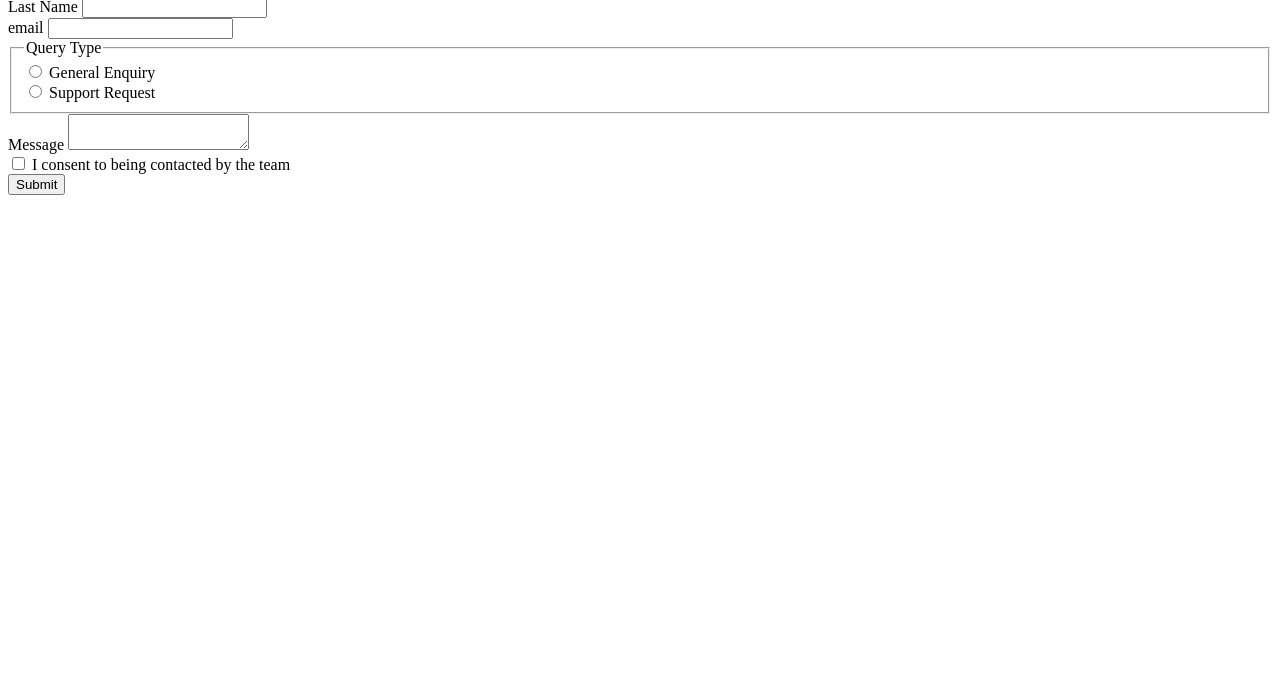
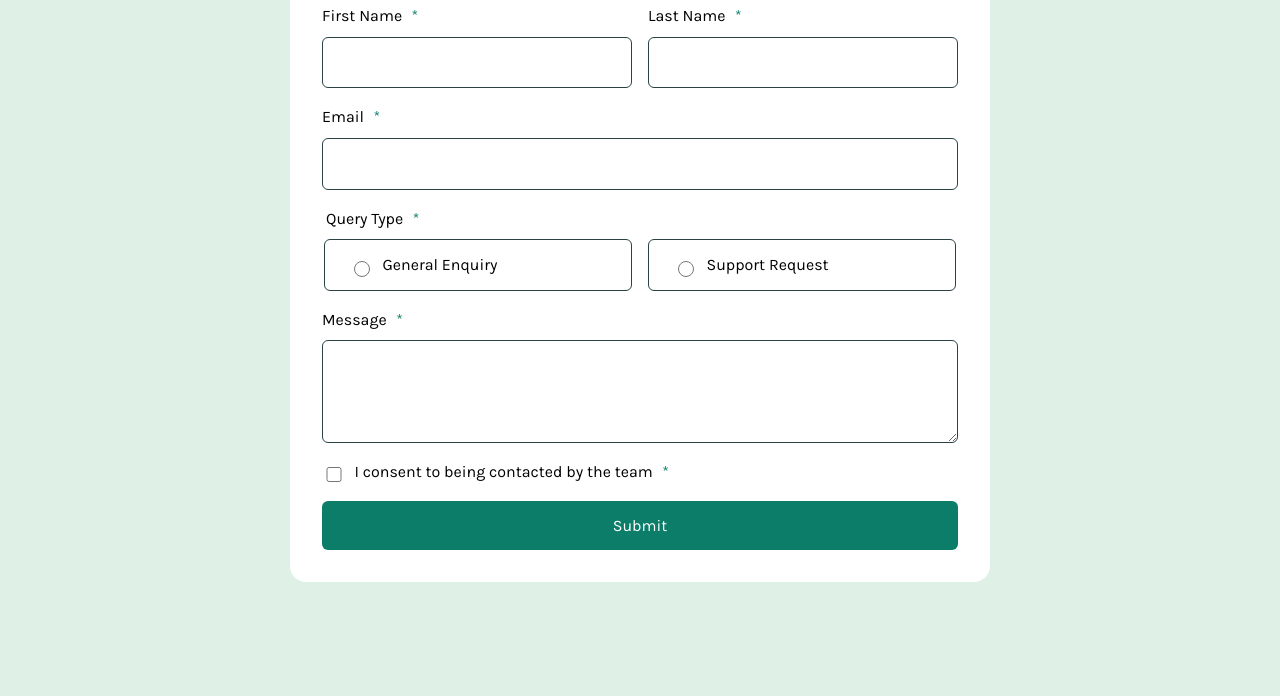
Before and after one commit to razzasid/Frontend-Challanges, a plain HTML site: page contact-form-main/index.html in a window 1280 px wide. Shown: the part 104-800 px from the top of the page. Drawn offline with Linux system fonts and the light colour scheme.

Commit message:
design form

```diff
--- a/contact-form-main/index.html
+++ b/contact-form-main/index.html
@@ -12,6 +12,7 @@
       href="./assets/images/favicon-32x32.png"
     />
 
+    <link rel="stylesheet" href="style.css" />
     <title>Frontend Mentor | Contact form</title>
   </head>
   <body>
@@ -29,12 +30,12 @@
           <input type="text" name="last_name" id="lname" required />
         </div>
 
-        <div class="form-group">
-          <label for="email">email</label>
+        <div class="form-group span-all">
+          <label for="email">Email</label>
           <input type="email" name="email" id="email" required />
         </div>
 
-        <fieldset>
+        <fieldset class="span-all">
           <legend>Query Type</legend>
 
           <div class="form-group">
@@ -60,17 +61,17 @@
           </div>
         </fieldset>
 
-        <div class="form-group">
+        <div class="form-group span-all">
           <label for="message">Message</label>
           <textarea name="message" id="message" required></textarea>
         </div>
 
-        <div class="form-group">
+        <div class="form-group span-all">
           <input type="checkbox" name="consent" id="consent" required />
           <label for="consent">I consent to being contacted by the team</label>
         </div>
 
-        <button>Submit</button>
+        <button class="span-all">Submit</button>
       </form>
     </main>
 
--- /dev/null
+++ b/contact-form-main/style.css
@@ -0,0 +1,165 @@
+@font-face {
+  font-family: "karla";
+  src: url(assets/fonts/Karla-VariableFont_wght.ttf) format("truetype");
+  font-weight: 400 700;
+}
+
+:root {
+  --pale-green: hsl(148, 38%, 91%);
+  --green: hsl(169, 82%, 27%);
+  --red: hsl(0, 66%, 54%);
+  --white: hsl(0, 0%, 100%);
+  --ligh-teal: hsl(186, 15%, 59%);
+  --dark-teal: hsl(187, 24%, 22%);
+
+  --ff-base: "karla", sans-serif;
+}
+
+@layer reset {
+  *,
+  ::before,
+  ::after {
+    box-sizing: border-box;
+  }
+
+  body {
+    accent-color: var(--green);
+    font-size: 1rem;
+    font-family: var(--ff-base);
+    line-height: 1.6;
+    background-color: var(--pale-green);
+  }
+
+  h1,
+  h2,
+  p {
+    margin-block: 0;
+  }
+
+  input,
+  button,
+  textarea {
+    font: inherit;
+  }
+}
+
+@layer layout {
+  .span-all {
+    grid-column: 1/-1;
+  }
+}
+
+@layer form {
+  .contact {
+    background: var(--white);
+    padding: 2rem;
+    border-radius: 1rem;
+    max-inline-size: 700px;
+    margin-inline: auto;
+    max-block-size: auto;
+  }
+
+  .contact h1 {
+    margin-bottom: 0.5em;
+  }
+
+  form {
+    display: grid;
+    gap: 1rem;
+
+    @media (width>500px) {
+      grid-template-columns: repeat(2, 1fr);
+    }
+  }
+
+  fieldset {
+    padding: 0;
+    border: 0;
+
+    display: grid;
+    gap: inherit;
+    grid-template-columns: inherit;
+  }
+
+  textarea {
+    resize: block;
+    box-sizing: content-box;
+    height: 3lh;
+  }
+
+  .form-group {
+    display: grid;
+  }
+
+  .form-group input,
+  .form-group textarea,
+  .form-group select,
+  legend {
+    margin-top: 0.5rem;
+  }
+
+  fieldset legend {
+    margin-bottom: 0.5rem;
+  }
+
+  fieldset:has([required]) legend,
+  .form-group:has(:not([type="radio"])[required]) label {
+    display: flex;
+    gap: 1ch;
+
+    &::after {
+      content: "*";
+      color: var(--green);
+    }
+  }
+  input,
+  textarea,
+  .form-group:has([type="radio"]) {
+    border: 1px solid var(--dark-teal);
+    border-radius: 6px;
+    padding: 0.75em 1.5em;
+
+    &:focus-visible {
+      outline-color: var(--green);
+    }
+  }
+
+  [type="radio"],
+  [type="checkbox"] {
+    width: 1rem;
+  }
+
+  .form-group:has([type="radio"], [type="checkbox"]) {
+    display: flex;
+    gap: 1ch;
+  }
+
+  .form-group:has([type="radio"]) {
+    position: relative;
+
+    label::after {
+      content: "";
+      position: absolute;
+      inset: 0;
+    }
+  }
+
+  .form-group:has([type="radio"]:checked) {
+    background-color: var(--pale-green);
+    border-color: var(--green);
+  }
+
+  button {
+    background: var(--green);
+    color: var(--white);
+    border: 0;
+    padding: 0.75em 1.5em;
+    border-radius: 6px;
+    cursor: pointer;
+
+    &:hover,
+    &:focus-visible {
+      background-color: var(--dark-teal);
+    }
+  }
+}
```
